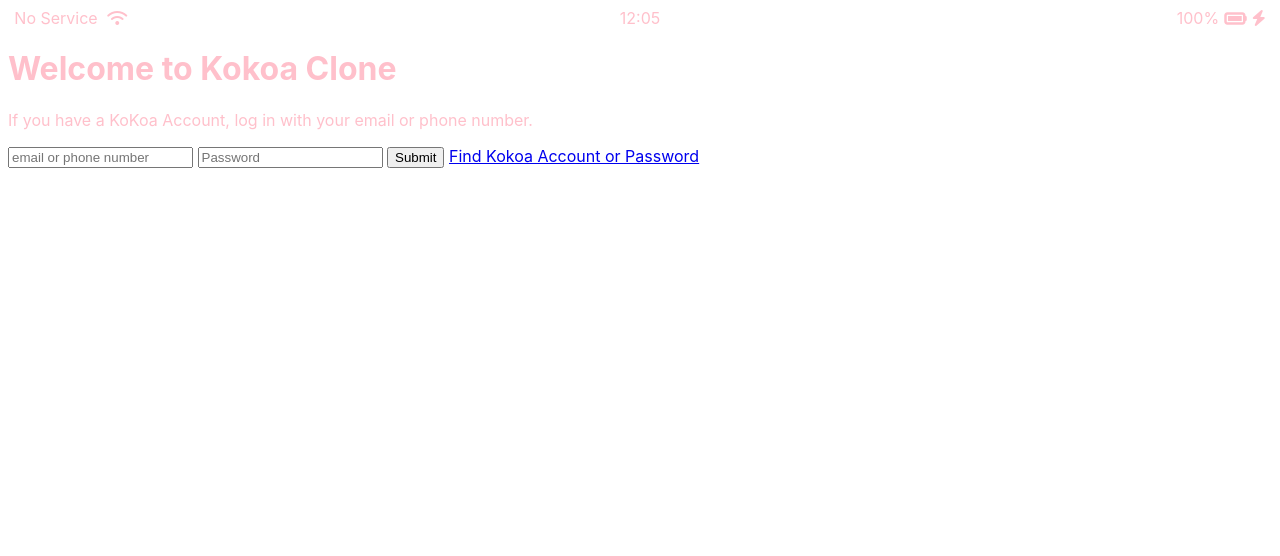
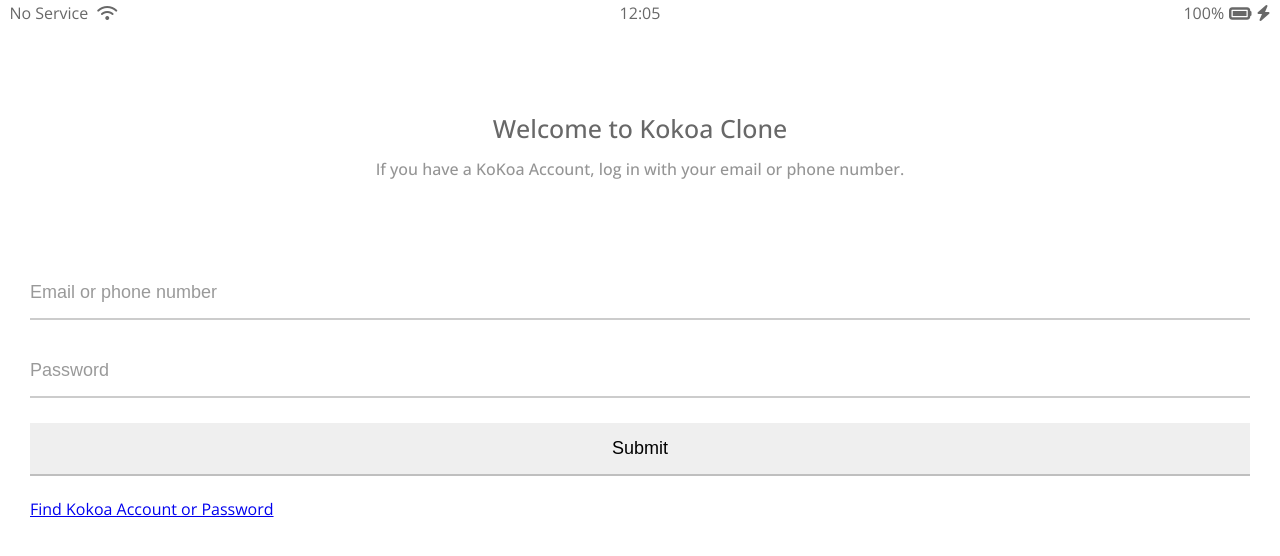
Before and after one commit to xoxun/kokoa-clone-2023, a plain HTML site: page index.html in a window 1280 px wide. Drawn offline with nearby package versions, Linux system fonts and the light colour scheme.

Commit message:
Create reset.css, variables.css

```diff
--- /dev/null
+++ b/css/reset.css
@@ -0,0 +1,52 @@
+/* http://meyerweb.com/eric/tools/css/reset/
+   v2.0 | 20110126
+   License: none (public domain)
+*/
+
+html, body, div, span, applet, object, iframe,
+h1, h2, h3, h4, h5, h6, p, blockquote, pre,
+a, abbr, acronym, address, big, cite, code,
+del, dfn, em, img, ins, kbd, q, s, samp,
+small, strike, strong, sub, sup, tt, var,
+b, u, i, center,
+dl, dt, dd, ol, ul, li,
+fieldset, form, label, legend,
+table, caption, tbody, tfoot, thead, tr, th, td,
+article, aside, canvas, details, embed,
+figure, figcaption, footer, header, hgroup,
+menu, nav, output, ruby, section, summary,
+time, mark, audio, video {
+	margin: 0;
+	padding: 0;
+	border: 0;
+	font-size: 100%;
+	font: inherit;
+	vertical-align: baseline;
+}
+/* HTML5 display-role reset for older browsers */
+article, aside, details, figcaption, figure,
+footer, header, hgroup, menu, nav, section {
+	display: block;
+}
+body {
+	line-height: 1;
+}
+ol, ul {
+	list-style: none;
+}
+blockquote, q {
+	quotes: none;
+}
+blockquote:before, blockquote:after,
+q:before, q:after {
+	content: '';
+	content: none;
+}
+table {
+	border-collapse: collapse;
+	border-spacing: 0;
+}
+
+input:focus {
+	outline: none;
+}
--- /dev/null
+++ b/css/status-bar.css
@@ -0,0 +1,24 @@
+.status-bar {
+    display: flex;
+    justify-content: center;
+    padding: 5px 3px;
+}
+.status-bar__column{
+    width: 33%;
+}
+
+.status-bar__column:first-child span{
+    margin-right:  5px;
+}
+.status-bar__column:nth-child(2) {
+    display: flex;
+    justify-content: center;
+}
+.status-bar__column:last-child {
+    display: flex;
+    justify-content: flex-end;
+    align-items: center;
+}
+.status-bar__column .fa-battery-full{
+    margin:0px 5px;
+}
--- a/css/style.css
+++ b/css/style.css
@@ -1,27 +1,49 @@
+@import "reset.css";
+@import "status-bar.css";
+@import "variables.css";
+
+@import url('https://fonts.googleapis.com/css2?family=Open+Sans:ital,wght@0,400;0,500;0,800;1,600&display=swap');
+
 body{
-    font-family: -apple-system, BlinkMacSystemFont, 'Segoe UI', Roboto, Oxygen, Ubuntu, Cantarell, 'Open Sans', 'Helvetica Neue', sans-serif;
-    color:pink
-}
-.status-bar {
-    display: flex;
-    justify-content: center;
-}
-.status-bar__column{
-    width: 33%;
+    font-family: 'Open Sans', sans-serif;
+    color:rgb(104, 104, 104)
 }
 
-.status-bar__column:first-child span{
-    margin-right:  5px;
+.welcome-header {
+    margin: 90px 0;
+    text-align: center;
+    display: flex;
+    flex-direction: column;
+    align-items: center;
+    font-weight: 500;
 }
-.status-bar__column:nth-child(2) {
+.welcome-header__title{
+    margin-bottom: 20px;
+    font-size: 25px;
+}
+.welcome-header__text {
+    width: 60%;
+    opacity: 0.7;
+
+}
+
+#login-form{
     display: flex;
-    justify-content: center;
+    flex-direction: column;
+    margin: 0 30px;
 }
-.status-bar__column:last-child {
-    display: flex;
-    justify-content: flex-end;
-    align-items: center;
+
+#login-form input{
+    border: none;
+    padding: 15px 0 ;
+    font-size: 18px;
+    border-bottom: 2px solid rgba(0,0,0,0.2);
+    margin-bottom: 25px;
+    transition: border-color 0.3s ease-in-out;
 }
-.status-bar__column .fa-battery-full{
-    margin:0px 5px;
+#login-form input::placeholder{
+    color: rgba(0,0,0,0.4);
 }
+#login-form input:focus {
+    border-color: var(--pink);
+}
--- /dev/null
+++ b/css/variables.css
@@ -0,0 +1,3 @@
+:root{
+    --pink: #f1b1c8;
+}
--- a/index.html
+++ b/index.html
@@ -26,7 +26,7 @@
         <p class="welcome-header__text">If you have a KoKoa Account, log in with your email or phone number.</p>
     </header>
     <form id="login-form">
-        <input type="text" placeholder="email or phone number" />
+        <input type="text" placeholder="Email or phone number" />
         <input type="password" placeholder="Password" />
         <input type="submit" />
         <a href="#">Find Kokoa Account or Password</a>
```
